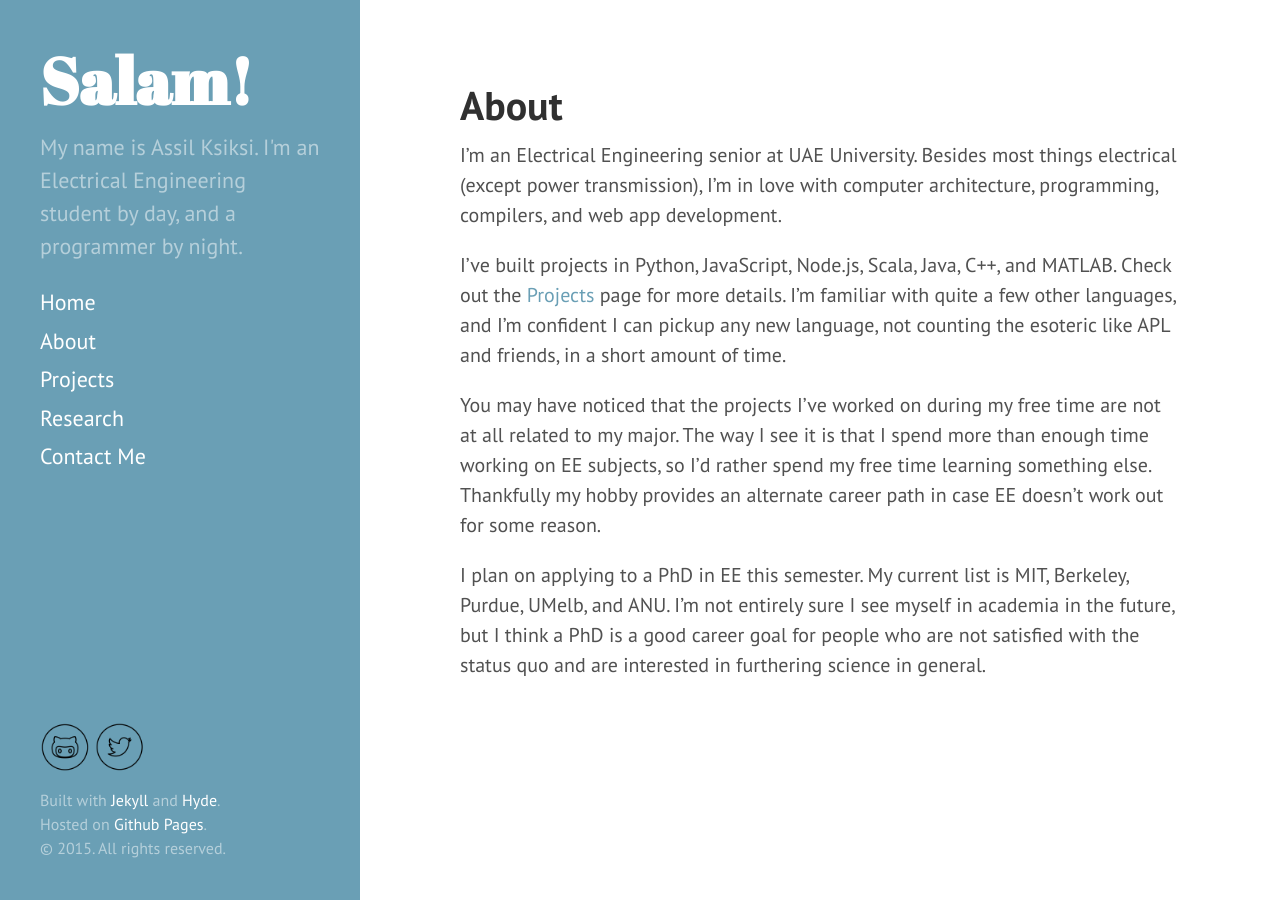
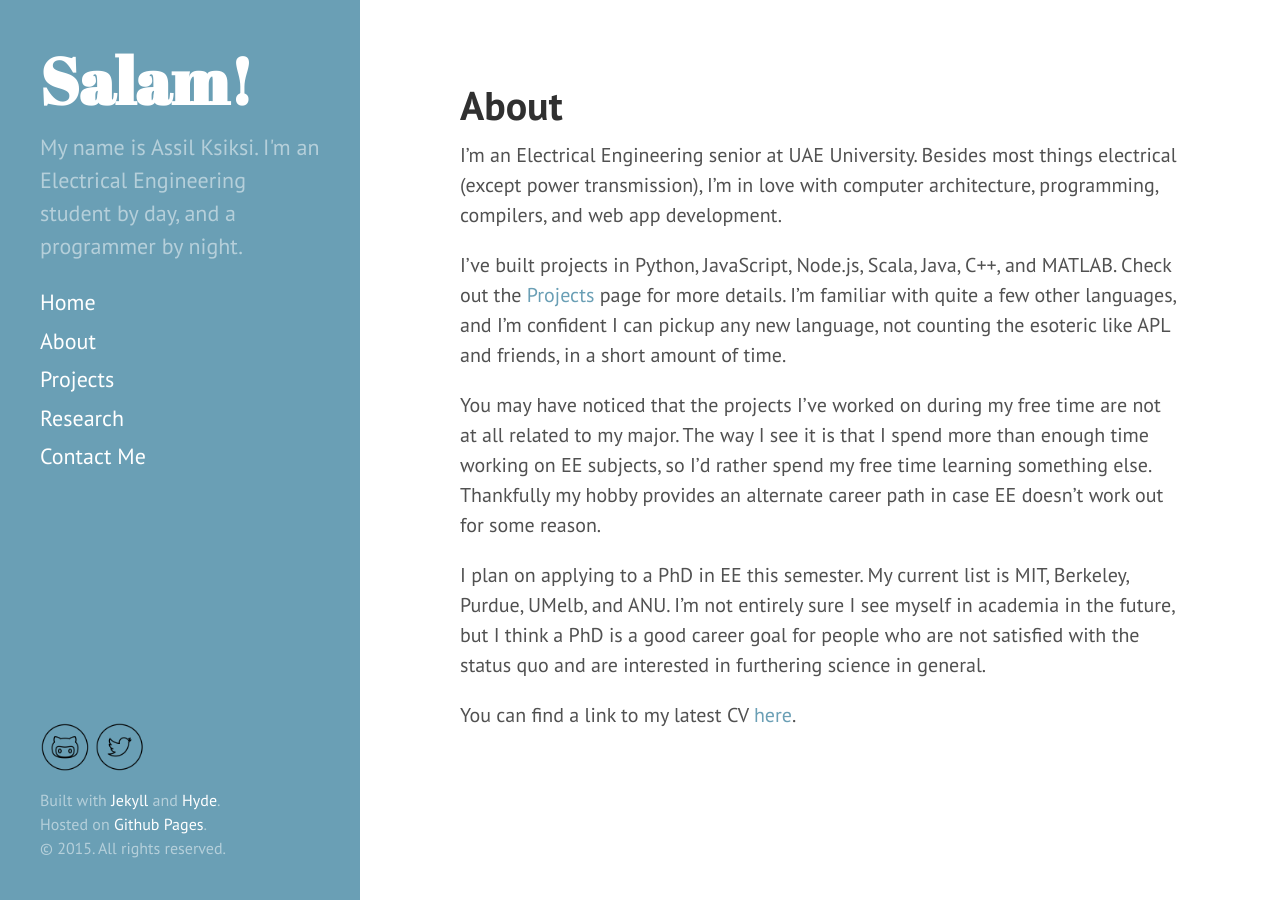
Before and after one commit to aksiksi/blog, a Jekyll site: the page built from about/index.md, in a window 1280 px wide. Built offline with Jekyll 4.4.1, drawn with Linux system fonts in a browser that asks for light colours; Markdown is read by kramdown in place of the engine named in the settings.

Commit message:
Added CV

```diff
--- a/about/index.md
+++ b/about/index.md
@@ -10,3 +10,5 @@ I've built projects in Python, JavaScript, Node.js, Scala, Java, C++, and MATLAB
 You may have noticed that the projects I've worked on during my free time are not at all related to my major. The way I see it is that I spend more than enough time working on EE subjects, so I'd rather spend my free time learning something else. Thankfully my hobby provides an alternate career path in case EE doesn't work out for some reason.
 
 I plan on applying to a PhD in EE this semester. My current list is MIT, Berkeley, Purdue, UMelb, and ANU. I'm not entirely sure I see myself in academia in the future, but I think a PhD is a good career goal for people who are not satisfied with the status quo and are interested in furthering science in general.
+
+You can find a link to my latest CV [here]({{ site.baseurl }}cv.pdf).
```
Also changed, not shown: 1 other file.
